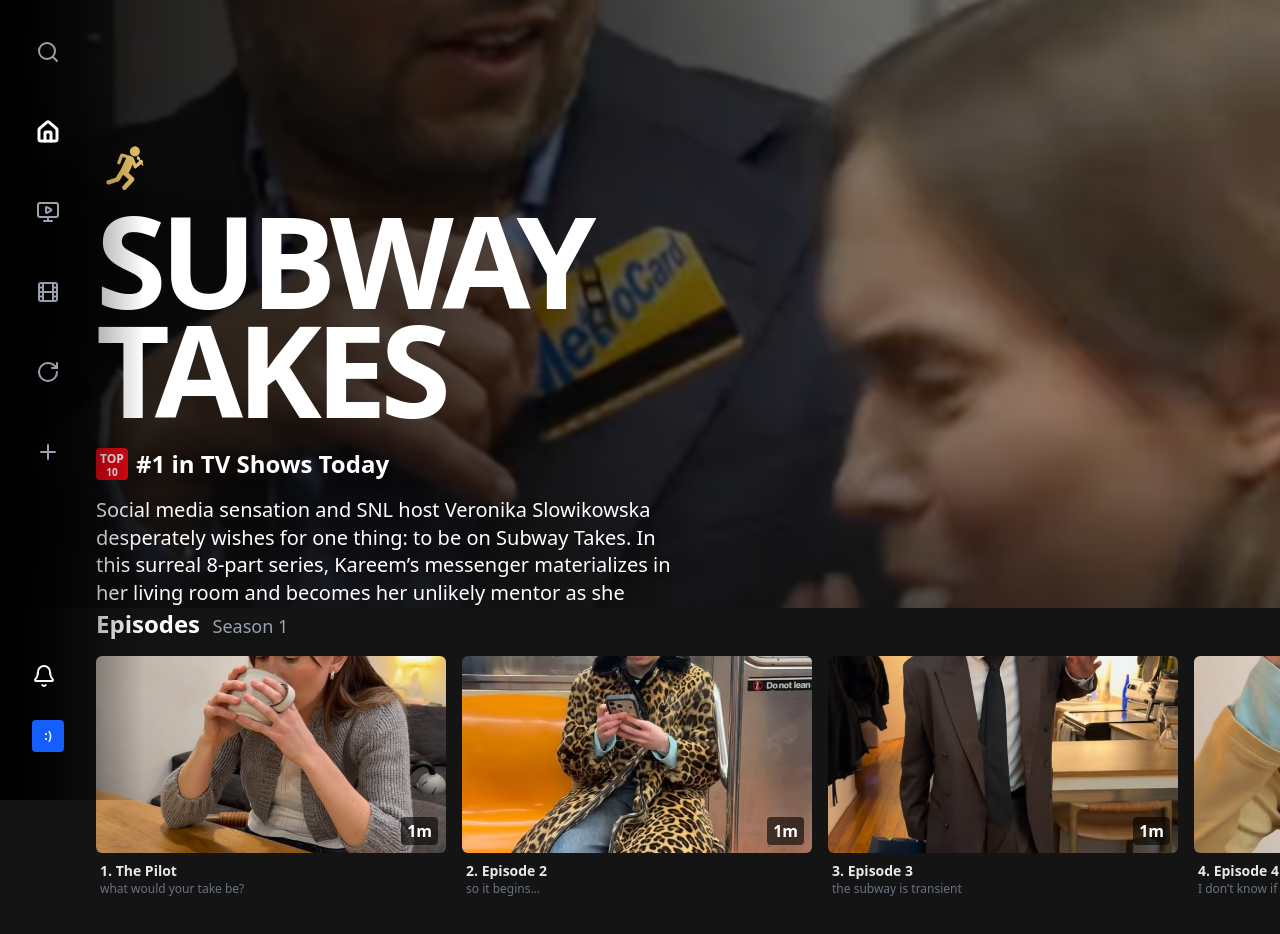
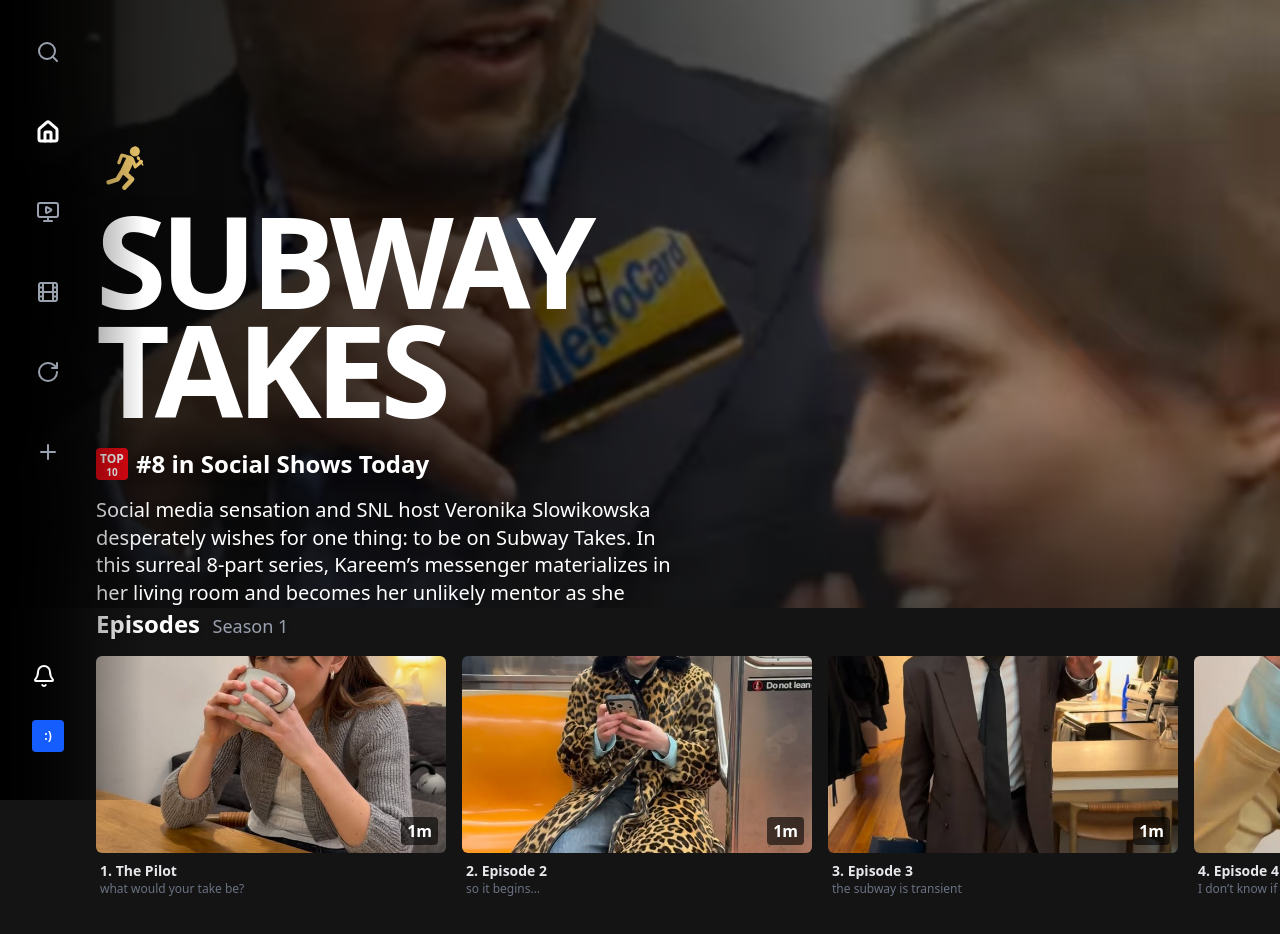
Before and after one commit to rommelnunez/subway-takes, a Next.js app: page / in a window 1280 px wide. Shown: the top 934 px of the page. Built offline with nearby package versions, Linux system fonts and the light colour scheme.

Commit message:
Content: Update hero ranking text

```diff
--- a/src/components/Hero.tsx
+++ b/src/components/Hero.tsx
@@ -44,7 +44,7 @@
                             <span>TOP</span>
                             <span className="leading-none text-[10px]">10</span>
                         </div>
-                        <span className="font-bold text-xl md:text-2xl text-white drop-shadow-lg">#1 in TV Shows Today</span>
+                        <span className="font-bold text-xl md:text-2xl text-white drop-shadow-lg">#8 in Social Shows Today</span>
                     </div>
 
                     {/* Description */}
```
